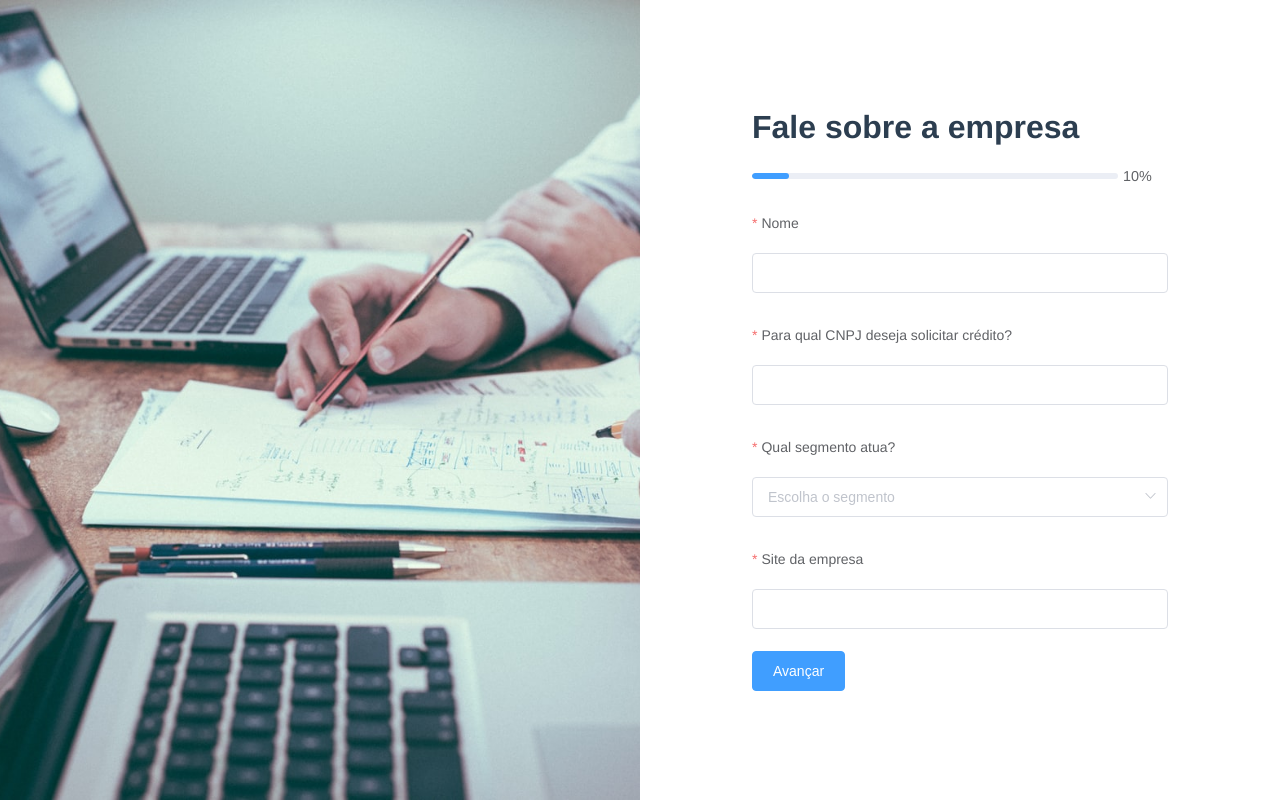
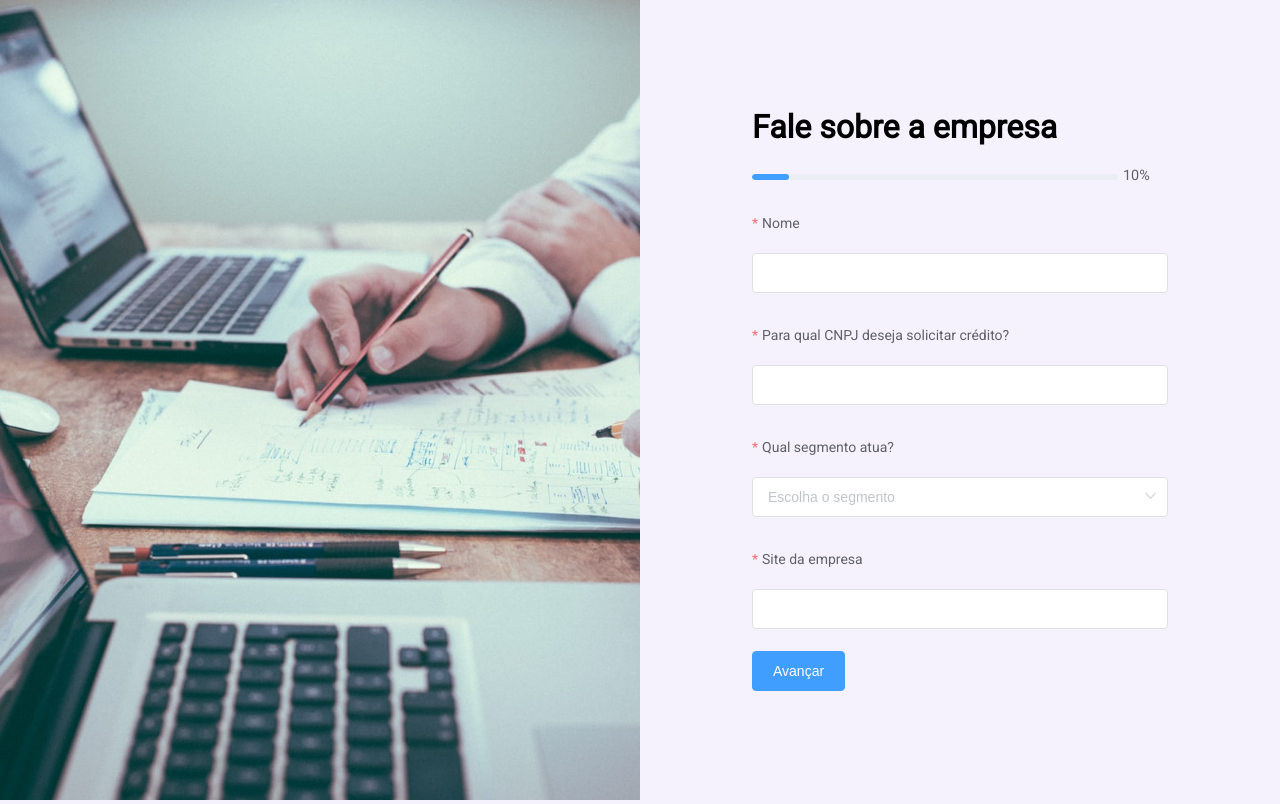
Before and after one commit to Mafra-Chris/lending-experience, a Vue app: page / in a window 1280 px wide. Built offline with nearby package versions, Linux system fonts and the light colour scheme.

Commit message:
App.vue: change font-family and background color

```diff
--- a/src/App.vue
+++ b/src/App.vue
@@ -11,16 +11,17 @@
 </script>
 
 <style>
+@import url('https://fonts.googleapis.com/css2?family=Roboto&display=swap');
 #app {
-  font-family: 'Avenir', Helvetica, Arial, sans-serif;
+  font-family: 'Roboto', sans-serif;
   -webkit-font-smoothing: antialiased;
   -moz-osx-font-smoothing: grayscale;
   text-align: center;
-  color: #2c3e50;
 
   height: 100vh;
 }
 body {
   margin: 0;
+  background-color: #f5f2fd;
 }
 </style>
```
